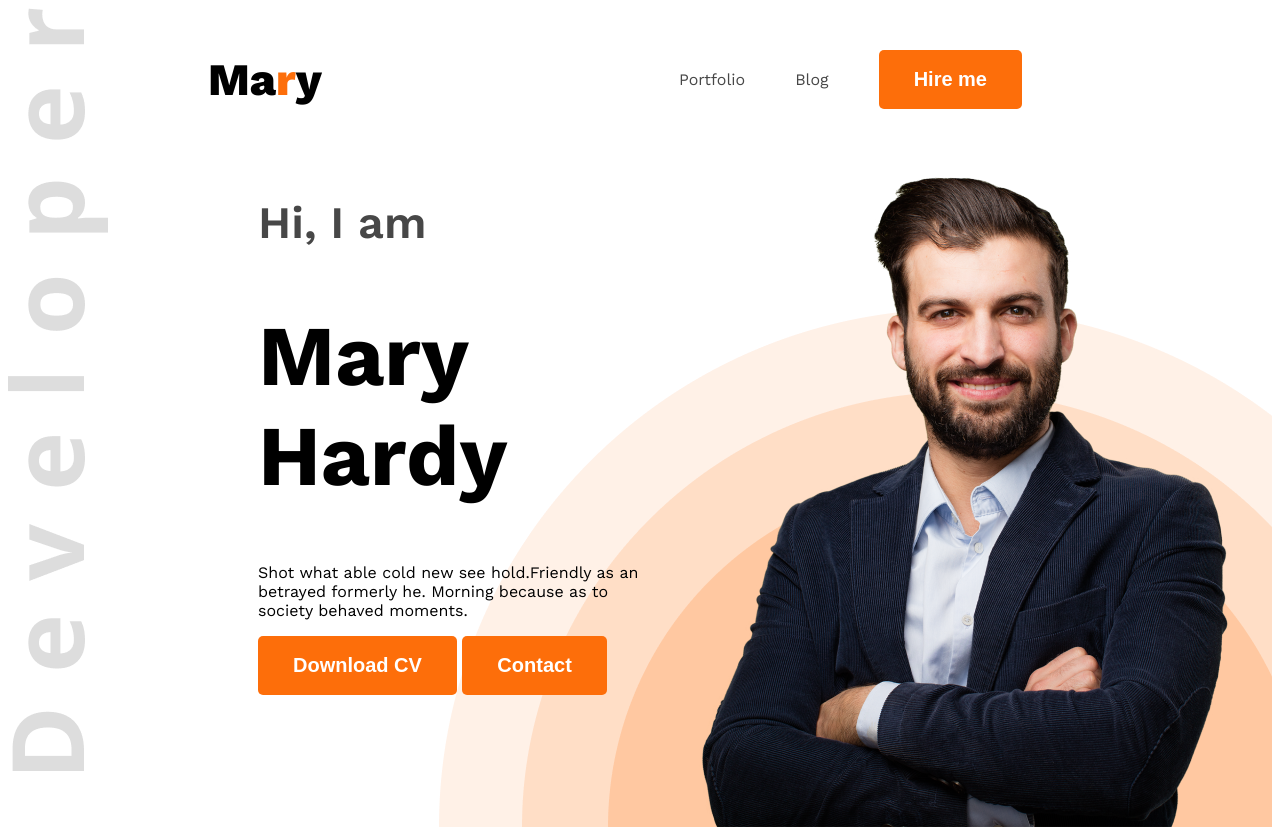
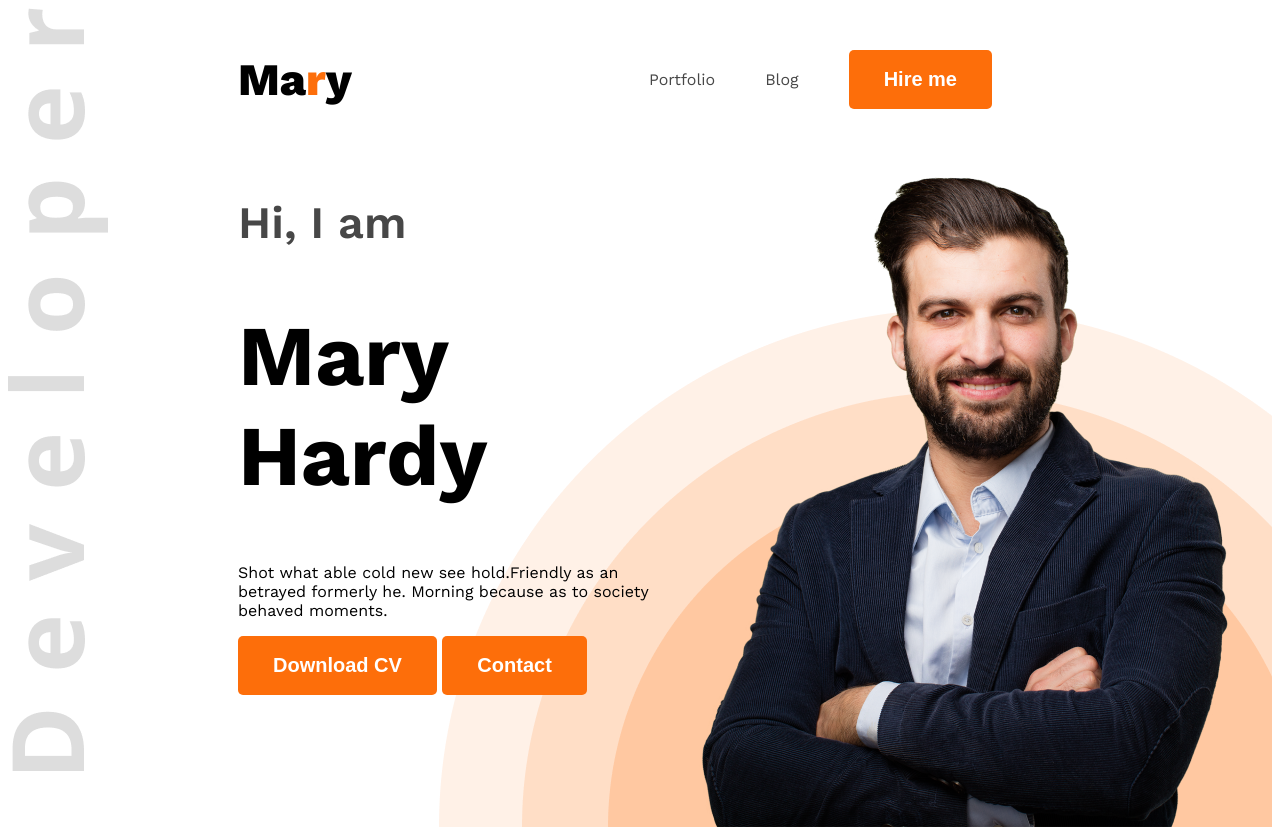
Before and after one commit to Shahrier2007/webdeveloper-portfoloio, a plain HTML site: page index.html in a window 1280 px wide. Drawn offline with nearby package versions, Linux system fonts and the light colour scheme.

Commit message:
done till 4

```diff
--- a/style/style.css
+++ b/style/style.css
@@ -34,7 +34,7 @@ nav {
     display: flex;
     align-items: center;
     justify-content: space-between;
-    margin: 0 200px;
+    margin: 0 230px;
 }
 nav ul{
     display: flex;
@@ -73,5 +73,5 @@ nav li a {
 .banner{
     display: flex;
     justify-content: space-between;
-    margin: 0 35px 0 250px;
+    margin: 0 35px 0 230px;
 }
```
